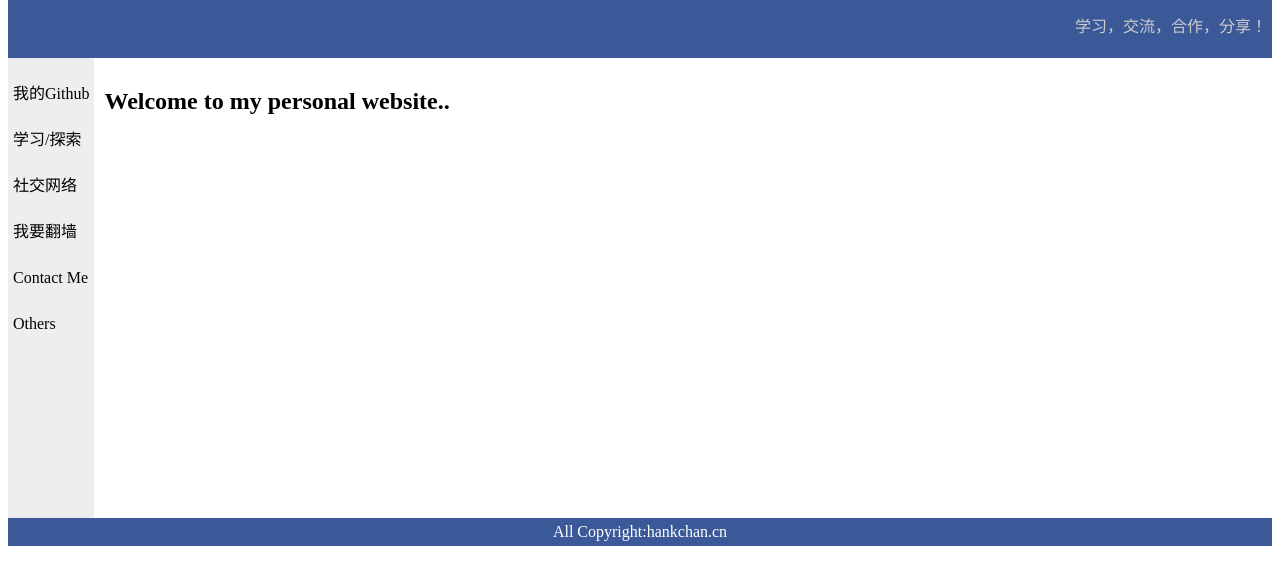
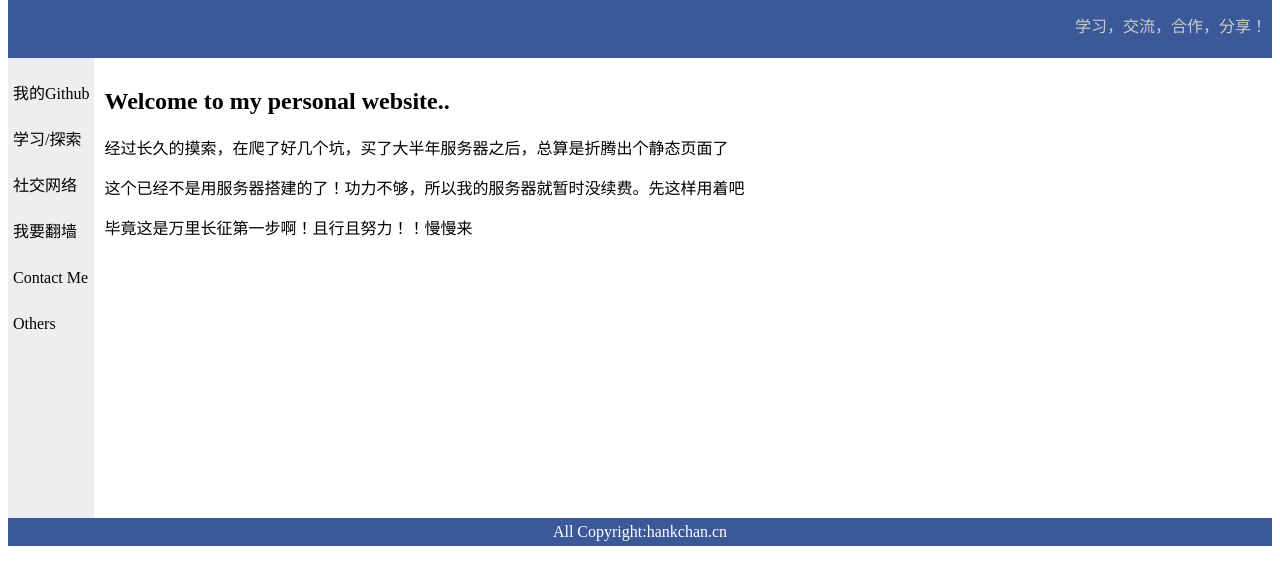
Before and after one commit to hank0chan/hank0chan.github.io, a plain HTML site: page index.html in a window 1280 px wide. Shown: the part 114-698 px from the top of the page. Drawn offline with Linux system fonts and the light colour scheme.

Commit message:
Update index.html

```diff
--- a/index.html
+++ b/index.html
@@ -80,6 +80,9 @@
 
 <div id="section">
     <h2 id="welcome">Welcome to my personal website..</h2>
+    <p>经过长久的摸索，在爬了好几个坑，买了大半年服务器之后，总算是折腾出个静态页面了</p>
+    <p>这个已经不是用服务器搭建的了！功力不够，所以我的服务器就暂时没续费。先这样用着吧</p>
+    <p>毕竟这是万里长征第一步啊！且行且努力！！慢慢来</p>
     <div>
         <a href="https://github.com/hank0chan/blog">Github博客</a><br/><br/>
         <p>只能利用点工作之余的时间整理，资料比较杂乱，挑剔不得。</p>
```
